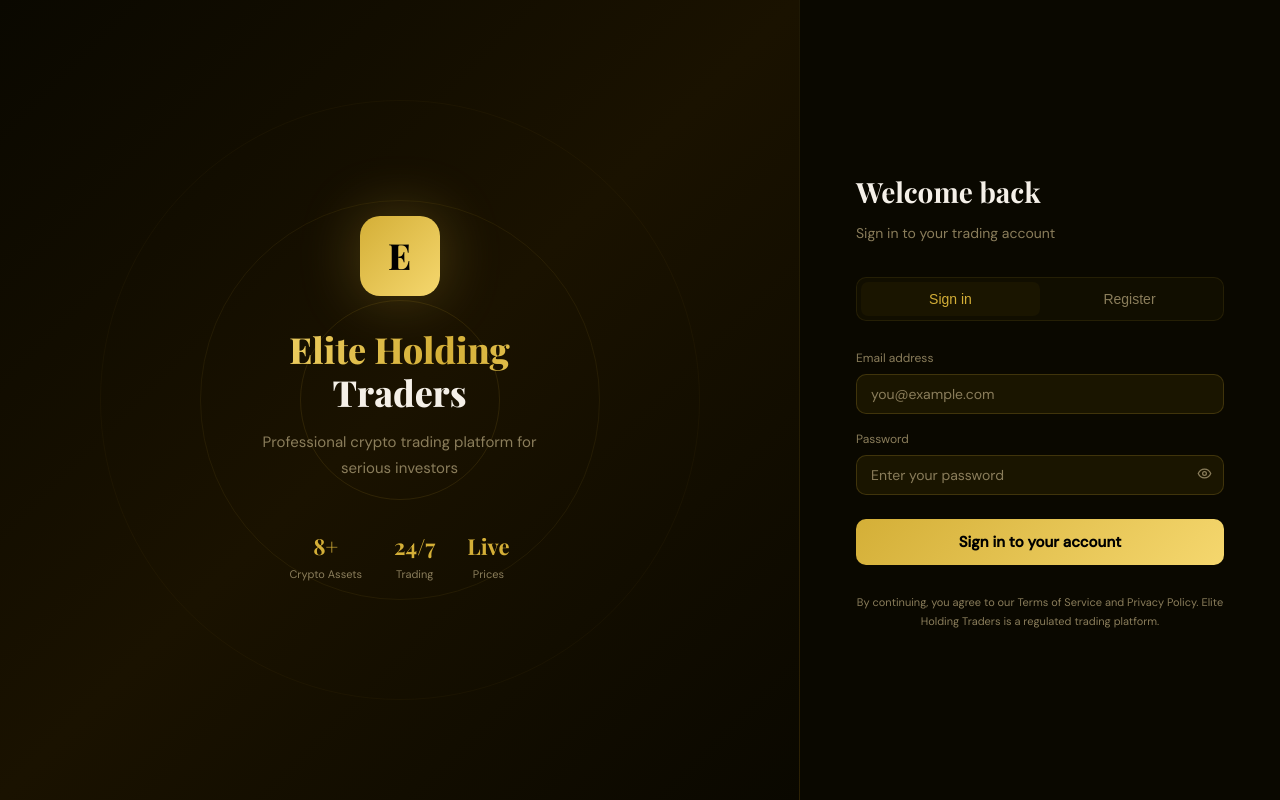
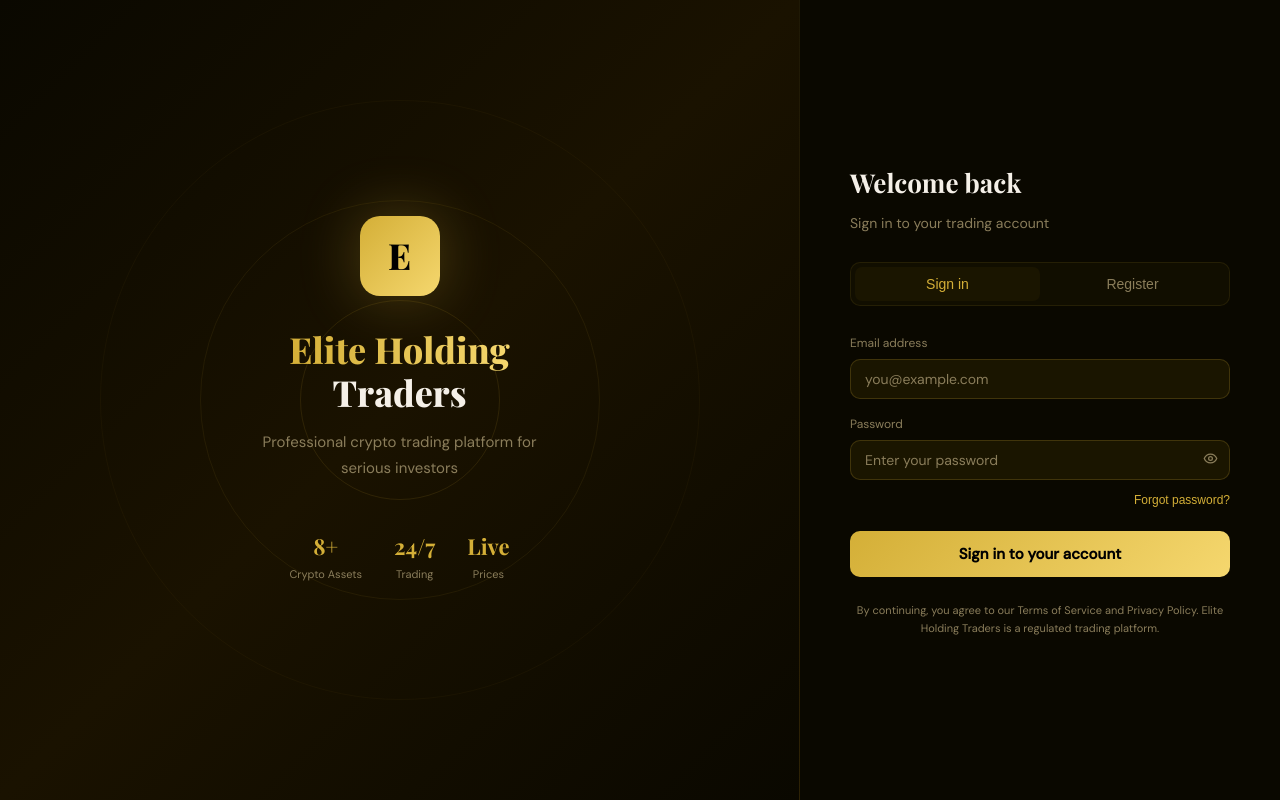
Before and after one commit to DavidSkibaxxx/nextrade, a React (Vite) app: page /login in a window 1280 px wide. Built offline with nearby package versions, Linux system fonts and the light colour scheme.

Commit message:
Update AuthPage.jsx

```diff
--- a/src/pages/AuthPage.jsx
+++ b/src/pages/AuthPage.jsx
@@ -1,6 +1,7 @@
 import { useState } from 'react'
 import { useNavigate } from 'react-router-dom'
 import { useAuth } from '../hooks/useAuth'
+import { supabase } from '../lib/supabase'
 import { Eye, EyeOff } from 'lucide-react'
 
 export default function AuthPage() {
@@ -9,6 +10,7 @@ export default function AuthPage() {
   const [error, setError] = useState('')
   const [loading, setLoading] = useState(false)
   const [showPass, setShowPass] = useState(false)
+  const [resetSent, setResetSent] = useState(false)
   const { signIn, signUp } = useAuth()
   const navigate = useNavigate()
 
@@ -18,6 +20,15 @@ export default function AuthPage() {
     e.preventDefault()
     setError('')
     setLoading(true)
+    if (mode === 'forgot') {
+      const { error } = await supabase.auth.resetPasswordForEmail(form.email, {
+        redirectTo: 'https://eliteholdingtraders.com/login',
+      })
+      if (error) setError(error.message)
+      else setResetSent(true)
+      setLoading(false)
+      return
+    }
     if (mode === 'login') {
       const { error } = await signIn(form.email, form.password)
       if (error) setError(error.message)
@@ -33,13 +44,15 @@ export default function AuthPage() {
 
   return (
     <div style={{ minHeight: '100vh', display: 'flex', background: 'var(--bg)' }}>
+
+      {/* Left panel - hidden on mobile */}
       <div style={{
         flex: 1, display: 'flex', flexDirection: 'column',
         alignItems: 'center', justifyContent: 'center',
         background: 'linear-gradient(135deg, #0a0800 0%, #1a1200 50%, #0a0800 100%)',
         borderRight: '1px solid var(--border)',
         padding: 60, position: 'relative', overflow: 'hidden',
-      }}>
+      }} className="auth-left-panel">
         <div style={{ position: 'absolute', width: 400, height: 400, borderRadius: '50%', border: '1px solid rgba(212,175,55,0.08)', top: '50%', left: '50%', transform: 'translate(-50%,-50%)' }} />
         <div style={{ position: 'absolute', width: 600, height: 600, borderRadius: '50%', border: '1px solid rgba(212,175,55,0.04)', top: '50%', left: '50%', transform: 'translate(-50%,-50%)' }} />
         <div style={{ position: 'absolute', width: 200, height: 200, borderRadius: '50%', border: '1px solid rgba(212,175,55,0.12)', top: '50%', left: '50%', transform: 'translate(-50%,-50%)' }} />
@@ -47,16 +60,11 @@ export default function AuthPage() {
           width: 80, height: 80, borderRadius: 20, marginBottom: 32,
           background: 'linear-gradient(135deg, #d4af37, #f5d76e)',
           display: 'flex', alignItems: 'center', justifyContent: 'center',
-          boxShadow: '0 0 60px rgba(212,175,55,0.3)',
-          position: 'relative', zIndex: 1,
+          boxShadow: '0 0 60px rgba(212,175,55,0.3)', position: 'relative', zIndex: 1,
         }}>
           <span style={{ fontSize: 36, fontFamily: 'var(--font-display)', fontWeight: 800, color: '#000' }}>E</span>
         </div>
-        <h1 style={{
-          fontFamily: 'var(--font-display)', fontSize: 36, fontWeight: 800,
-          textAlign: 'center', lineHeight: 1.2, marginBottom: 16,
-          position: 'relative', zIndex: 1,
-        }}>
+        <h1 style={{ fontFamily: 'var(--font-display)', fontSize: 36, fontWeight: 800, textAlign: 'center', lineHeight: 1.2, marginBottom: 16, position: 'relative', zIndex: 1 }}>
           <span className="gold-shimmer">Elite Holding</span>
           <br />
           <span style={{ color: 'var(--text)' }}>Traders</span>
@@ -74,35 +82,56 @@ export default function AuthPage() {
         </div>
       </div>
 
-      <div style={{ width: 480, display: 'flex', flexDirection: 'column', alignItems: 'center', justifyContent: 'center', padding: '48px 56px' }}>
+      {/* Right panel - form */}
+      <div style={{ width: '100%', maxWidth: 480, display: 'flex', flexDirection: 'column', alignItems: 'center', justifyContent: 'center', padding: '48px 32px' }}>
         <div style={{ width: '100%', maxWidth: 380 }}>
-          <h2 style={{ fontFamily: 'var(--font-display)', fontSize: 28, fontWeight: 700, marginBottom: 8 }}>
-            {mode === 'login' ? 'Welcome back' : 'Create account'}
+
+          {/* Mobile logo */}
+          <div className="mobile-logo" style={{ textAlign: 'center', marginBottom: 32 }}>
+            <div style={{ width: 56, height: 56, borderRadius: 14, margin: '0 auto 12px', background: 'linear-gradient(135deg, #d4af37, #f5d76e)', display: 'flex', alignItems: 'center', justifyContent: 'center', boxShadow: '0 0 30px rgba(212,175,55,0.3)' }}>
+              <span style={{ fontSize: 26, fontFamily: 'var(--font-display)', fontWeight: 800, color: '#000' }}>E</span>
+            </div>
+            <div style={{ fontFamily: 'var(--font-display)', fontSize: 20, fontWeight: 700, background: 'linear-gradient(90deg, #d4af37, #f5d76e)', WebkitBackgroundClip: 'text', WebkitTextFillColor: 'transparent' }}>
+              Elite Holding Traders
+            </div>
+          </div>
+
+          <h2 style={{ fontFamily: 'var(--font-display)', fontSize: 26, fontWeight: 700, marginBottom: 8 }}>
+            {mode === 'login' ? 'Welcome back' : mode === 'register' ? 'Create account' : 'Reset password'}
           </h2>
-          <p style={{ color: 'var(--muted)', marginBottom: 32, fontSize: 14 }}>
-            {mode === 'login' ? 'Sign in to your trading account' : 'Join Elite Holding Traders today'}
+          <p style={{ color: 'var(--muted)', marginBottom: 28, fontSize: 14 }}>
+            {mode === 'login' ? 'Sign in to your trading account'
+              : mode === 'register' ? 'Join Elite Holding Traders today'
+              : 'Enter your email to receive a reset link'}
           </p>
-          <div style={{
-            display: 'grid', gridTemplateColumns: '1fr 1fr',
-            background: 'var(--bg2)', borderRadius: 'var(--radius)',
-            padding: 4, marginBottom: 28, border: '1px solid var(--border)'
-          }}>
+
+          {/* Tabs - only for login/register */}
+          {mode !== 'forgot' && (
+            <div style={{ display: 'grid', gridTemplateColumns: '1fr 1fr', background: 'var(--bg2)', borderRadius: 'var(--radius)', padding: 4, marginBottom: 28, border: '1px solid var(--border)' }}>
               {['login', 'register'].map(m => (
-              <button
-                key={m}
-                onClick={() => { setMode(m); setError('') }}
-                style={{
+                <button key={m} onClick={() => { setMode(m); setError('') }} style={{
                   padding: '9px', border: 'none', borderRadius: 7, cursor: 'pointer',
                   background: mode === m ? 'var(--bg3)' : 'transparent',
                   color: mode === m ? 'var(--accent)' : 'var(--muted)',
-                  fontWeight: mode === m ? 500 : 400,
-                  fontSize: 14, transition: 'all 0.15s',
-                }}
-              >
+                  fontWeight: mode === m ? 500 : 400, fontSize: 14, transition: 'all 0.15s',
+                }}>
                   {m === 'login' ? 'Sign in' : 'Register'}
                 </button>
               ))}
             </div>
+          )}
+
+          {/* Reset sent message */}
+          {resetSent ? (
+            <div style={{ padding: '20px', borderRadius: 'var(--radius)', background: 'rgba(212,175,55,0.1)', border: '1px solid rgba(212,175,55,0.2)', textAlign: 'center' }}>
+              <div style={{ fontSize: 32, marginBottom: 12 }}>📧</div>
+              <div style={{ fontWeight: 600, color: 'var(--accent)', marginBottom: 8 }}>Reset email sent!</div>
+              <div style={{ fontSize: 13, color: 'var(--muted)', marginBottom: 16 }}>Check your inbox for a password reset link from Elite Holding Traders.</div>
+              <button onClick={() => { setMode('login'); setResetSent(false) }} className="btn btn-secondary" style={{ width: '100%', justifyContent: 'center' }}>
+                Back to sign in
+              </button>
+            </div>
+          ) : (
             <form onSubmit={handleSubmit} style={{ display: 'flex', flexDirection: 'column', gap: 16 }}>
               {mode === 'register' && (
                 <div>
@@ -114,40 +143,75 @@ export default function AuthPage() {
                 <label style={{ display: 'block', fontSize: 12, color: 'var(--muted)', marginBottom: 6 }}>Email address</label>
                 <input type="email" placeholder="you@example.com" value={form.email} onChange={e => set('email', e.target.value)} required />
               </div>
+              {mode !== 'forgot' && (
                 <div>
                   <label style={{ display: 'block', fontSize: 12, color: 'var(--muted)', marginBottom: 6 }}>Password</label>
                   <div style={{ position: 'relative' }}>
-                <input
-                  type={showPass ? 'text' : 'password'}
-                  placeholder="Enter your password"
-                  value={form.password}
-                  onChange={e => set('password', e.target.value)}
-                  required
-                  style={{ paddingRight: 40 }}
-                />
+                    <input type={showPass ? 'text' : 'password'} placeholder="Enter your password" value={form.password} onChange={e => set('password', e.target.value)} required style={{ paddingRight: 40 }} />
                     <button type="button" onClick={() => setShowPass(s => !s)} style={{ position: 'absolute', right: 12, top: '50%', transform: 'translateY(-50%)', background: 'none', border: 'none', cursor: 'pointer', color: 'var(--muted)', padding: 0 }}>
                       {showPass ? <EyeOff size={15} /> : <Eye size={15} />}
                     </button>
                   </div>
                 </div>
+              )}
+
+              {/* Forgot password link */}
+              {mode === 'login' && (
+                <div style={{ textAlign: 'right', marginTop: -8 }}>
+                  <button type="button" onClick={() => { setMode('forgot'); setError('') }} style={{ background: 'none', border: 'none', cursor: 'pointer', color: 'var(--accent)', fontSize: 12 }}>
+                    Forgot password?
+                  </button>
+                </div>
+              )}
+
               {error && (
-              <div style={{
-                padding: '10px 14px', borderRadius: 'var(--radius)', fontSize: 13,
-                background: error.includes('Check your email') ? 'rgba(212,175,55,0.1)' : 'rgba(255,71,87,0.1)',
-                color: error.includes('Check your email') ? 'var(--accent)' : 'var(--down)',
-                border: error.includes('Check your email') ? '1px solid rgba(212,175,55,0.2)' : '1px solid rgba(255,71,87,0.2)'
-              }}>{error}</div>
+                <div style={{ padding: '10px 14px', borderRadius: 'var(--radius)', fontSize: 13, background: error.includes('Check your email') ? 'rgba(212,175,55,0.1)' : 'rgba(255,71,87,0.1)', color: error.includes('Check your email') ? 'var(--accent)' : 'var(--down)', border: '1px solid ' + (error.includes('Check your email') ? 'rgba(212,175,55,0.2)' : 'rgba(255,71,87,0.2)') }}>
+                  {error}
+                </div>
               )}
-            <button type="submit" className="btn btn-primary" disabled={loading} style={{ marginTop: 8, justifyContent: 'center', padding: '13px', fontSize: 15 }}>
-              {loading ? 'Please wait...' : mode === 'login' ? 'Sign in to your account' : 'Create my account'}
+
+              <button type="submit" className="btn btn-primary" disabled={loading} style={{ marginTop: 4, justifyContent: 'center', padding: '13px', fontSize: 15 }}>
+                {loading ? 'Please wait...'
+                  : mode === 'login' ? 'Sign in to your account'
+                  : mode === 'register' ? 'Create my account'
+                  : 'Send reset link'}
               </button>
+
+              {mode === 'forgot' && (
+                <button type="button" onClick={() => { setMode('login'); setError('') }} style={{ background: 'none', border: 'none', cursor: 'pointer', color: 'var(--muted)', fontSize: 13, textAlign: 'center' }}>
+                  Back to sign in
+                </button>
+              )}
             </form>
-          <p style={{ textAlign: 'center', marginTop: 28, fontSize: 11, color: 'var(--muted)', lineHeight: 1.7 }}>
+          )}
+
+          <p style={{ textAlign: 'center', marginTop: 24, fontSize: 11, color: 'var(--muted)', lineHeight: 1.7 }}>
             By continuing, you agree to our Terms of Service and Privacy Policy.
             Elite Holding Traders is a regulated trading platform.
           </p>
         </div>
       </div>
+
+      <style>{`
+        @media (max-width: 768px) {
+          .auth-left-panel { display: none !important; }
+          .mobile-logo { display: block !important; }
+        }
+        @media (min-width: 769px) {
+          .mobile-logo { display: none !important; }
+        }
+        @keyframes shimmer {
+          0% { background-position: -200% center; }
+          100% { background-position: 200% center; }
+        }
+        .gold-shimmer {
+          background: linear-gradient(90deg, #d4af37, #f5d76e, #d4af37);
+          background-size: 200% auto;
+          -webkit-background-clip: text;
+          -webkit-text-fill-color: transparent;
+          animation: shimmer 3s linear infinite;
+        }
+      `}</style>
     </div>
   )
 }
```
Lines whose indentation alone changed are shown as unchanged.
